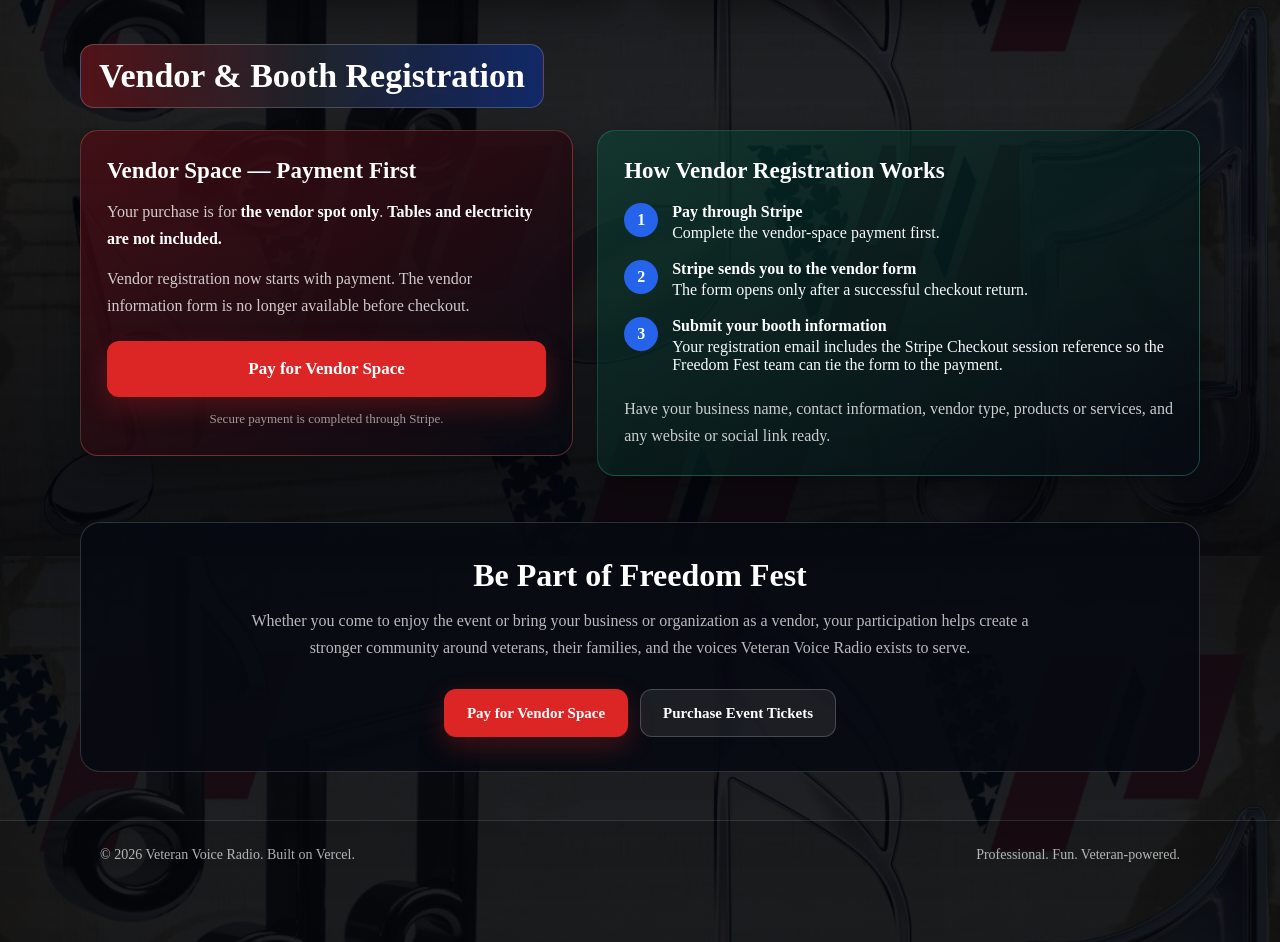
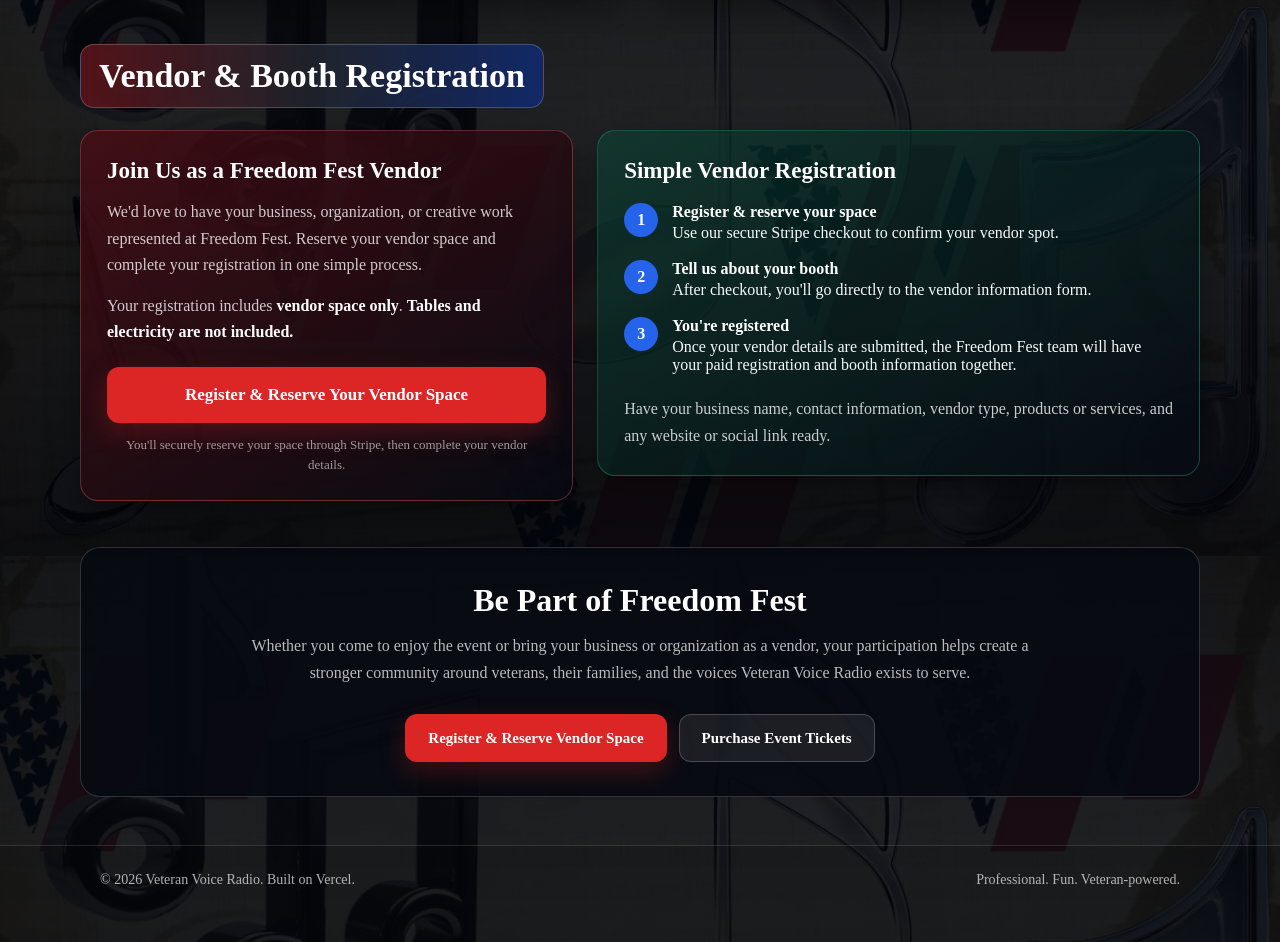
Before and after one commit to bigstock2001/veteranvoiceradio, a Next.js app: page /freedom-fest in a window 1280 px wide. Shown: the part 1844-2786 px from the top of the page. Built offline with nearby package versions, Linux system fonts and the light colour scheme; no server answers.

Commit message:
Make vendor registration wording more inviting

```diff
--- a/app/freedom-fest/page.jsx
+++ b/app/freedom-fest/page.jsx
@@ -158,32 +158,32 @@ export default function FreedomFestPage() {
         <SectionTitle>Vendor & Booth Registration</SectionTitle>
         <div className="ffVendorGrid">
           <div className="ffCard ffCardRed">
-            <h3>Vendor Space — Payment First</h3>
+            <h3>Join Us as a Freedom Fest Vendor</h3>
             <p>
-              Your purchase is for <strong>the vendor spot only</strong>. <strong>Tables and electricity are not included.</strong>
+              We&apos;d love to have your business, organization, or creative work represented at Freedom Fest. Reserve your vendor space and complete your registration in one simple process.
             </p>
             <p>
-              Vendor registration now starts with payment. The vendor information form is no longer available before checkout.
+              Your registration includes <strong>vendor space only</strong>. <strong>Tables and electricity are not included.</strong>
             </p>
             <a href={STRIPE_PAYMENT_LINK} className="ffButton ffButtonRed ffButtonFull" style={{ marginTop:22 }}>
-              Pay for Vendor Space
+              Register & Reserve Your Vendor Space
             </a>
-            <div className="ffNote">Secure payment is completed through Stripe.</div>
+            <div className="ffNote">You&apos;ll securely reserve your space through Stripe, then complete your vendor details.</div>
           </div>
 
           <div className="ffCard ffCardGreen">
-            <h3>How Vendor Registration Works</h3>
+            <h3>Simple Vendor Registration</h3>
             <div className="ffStep">
               <div className="ffStepNum">1</div>
-              <div className="ffStepText"><strong>Pay through Stripe</strong><span>Complete the vendor-space payment first.</span></div>
+              <div className="ffStepText"><strong>Register & reserve your space</strong><span>Use our secure Stripe checkout to confirm your vendor spot.</span></div>
             </div>
             <div className="ffStep">
               <div className="ffStepNum">2</div>
-              <div className="ffStepText"><strong>Stripe sends you to the vendor form</strong><span>The form opens only after a successful checkout return.</span></div>
+              <div className="ffStepText"><strong>Tell us about your booth</strong><span>After checkout, you&apos;ll go directly to the vendor information form.</span></div>
             </div>
             <div className="ffStep">
               <div className="ffStepNum">3</div>
-              <div className="ffStepText"><strong>Submit your booth information</strong><span>Your registration email includes the Stripe Checkout session reference so the Freedom Fest team can tie the form to the payment.</span></div>
+              <div className="ffStepText"><strong>You&apos;re registered</strong><span>Once your vendor details are submitted, the Freedom Fest team will have your paid registration and booth information together.</span></div>
             </div>
             <p style={{ marginTop:22 }}>
               Have your business name, contact information, vendor type, products or services, and any website or social link ready.
@@ -200,7 +200,7 @@ export default function FreedomFestPage() {
           and the voices Veteran Voice Radio exists to serve.
         </p>
         <div className="ffBottomActions">
-          <a href={STRIPE_PAYMENT_LINK} className="ffButton ffButtonRed">Pay for Vendor Space</a>
+          <a href={STRIPE_PAYMENT_LINK} className="ffButton ffButtonRed">Register & Reserve Vendor Space</a>
           <a href="/freedom-fest/tickets" className="ffButton ffButtonGhost">Purchase Event Tickets</a>
         </div>
       </section>
```
